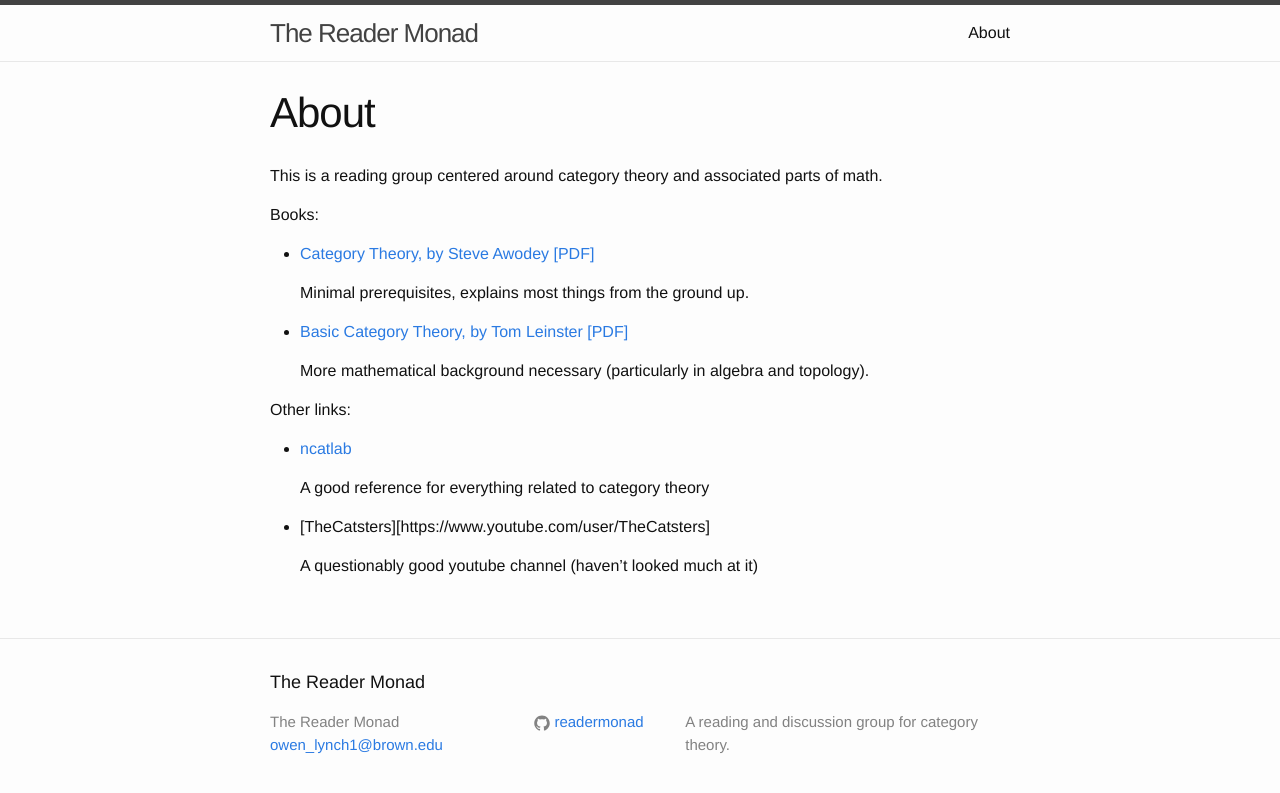
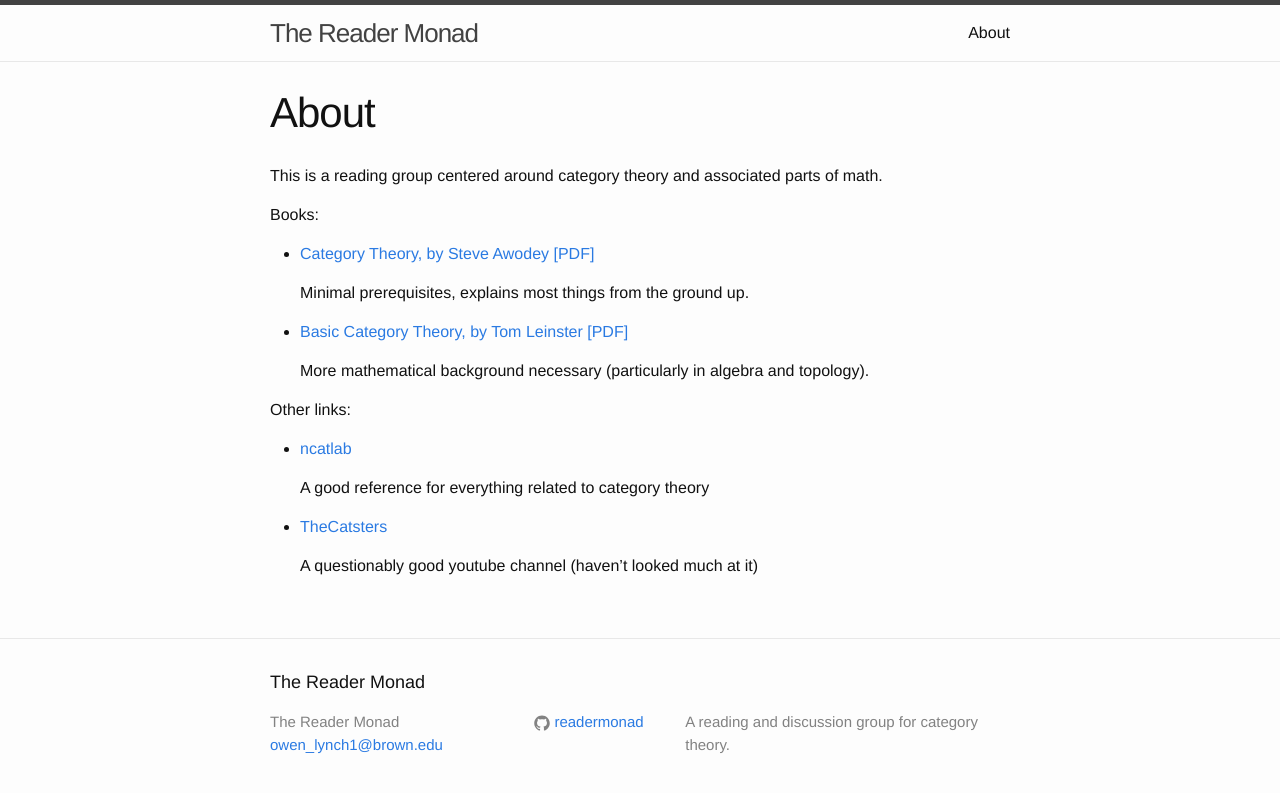
Before and after one commit to readermonad/readermonad.github.io, a Jekyll site: the page built from about.md, in a window 1280 px wide. Shown: the top 793 px of the page. Built offline with Jekyll 4.4.1, drawn with Linux system fonts in a browser that asks for light colours.

Commit message:
added thecatsters to about.md

```diff
--- a/about.md
+++ b/about.md
@@ -22,6 +22,6 @@ Other links:
 
   A good reference for everything related to category theory
 
-- [TheCatsters][https://www.youtube.com/user/TheCatsters]
+- [TheCatsters](https://www.youtube.com/user/TheCatsters)
 
   A questionably good youtube channel (haven't looked much at it)
```
